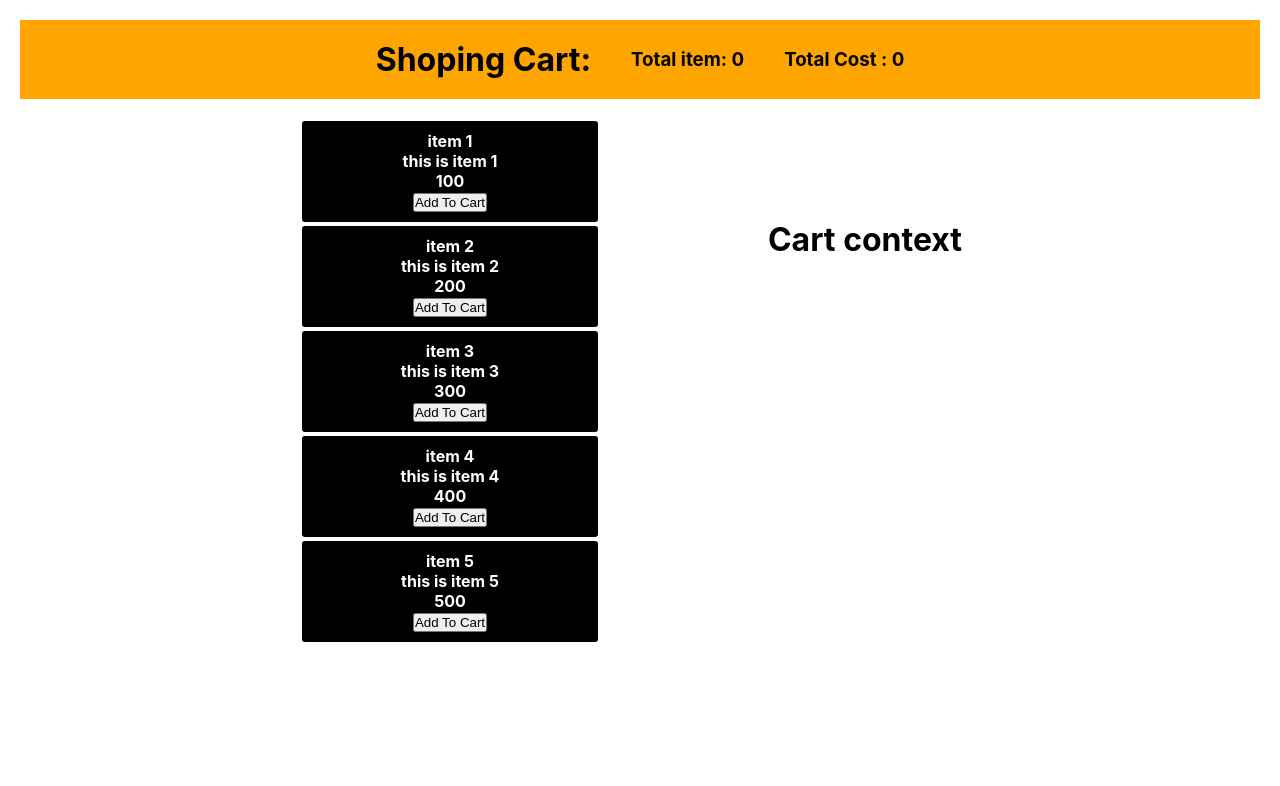
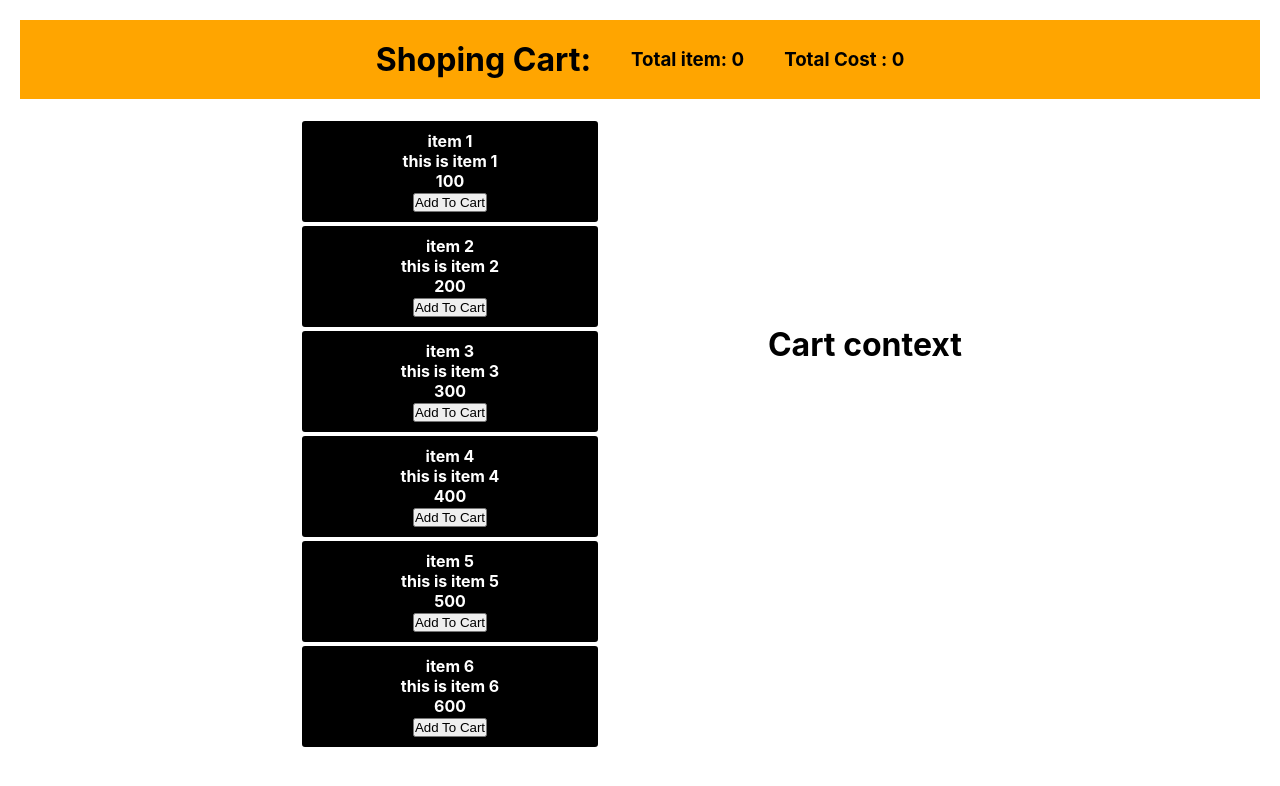
Before and after one commit to Vikashtomar/-React-Practice, a React (Create React App) app: page / in a window 1280 px wide. Shown: the top 786 px of the page. Built offline with nearby package versions, Linux system fonts and the light colour scheme.

Commit message:
add items

```diff
--- a/src/Components/practiceagain/Main.js
+++ b/src/Components/practiceagain/Main.js
@@ -12,7 +12,9 @@ import { globalData } from './App'
     {name:"item 2",des:"this is item 2", price: 200},
     {name:"item 3",des:"this is item 3", price: 300},
     {name:"item 4",des:"this is item 4", price: 400},
-    {name:"item 5",des:"this is item 5", price: 500}
+    {name:"item 5",des:"this is item 5", price: 500},
+    {name:"item 6",des:"this is item 6", price: 600},
+
 
 
 ]
```
